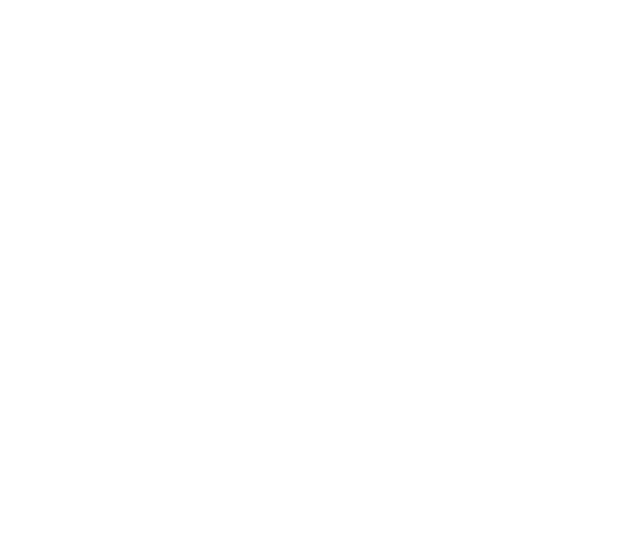
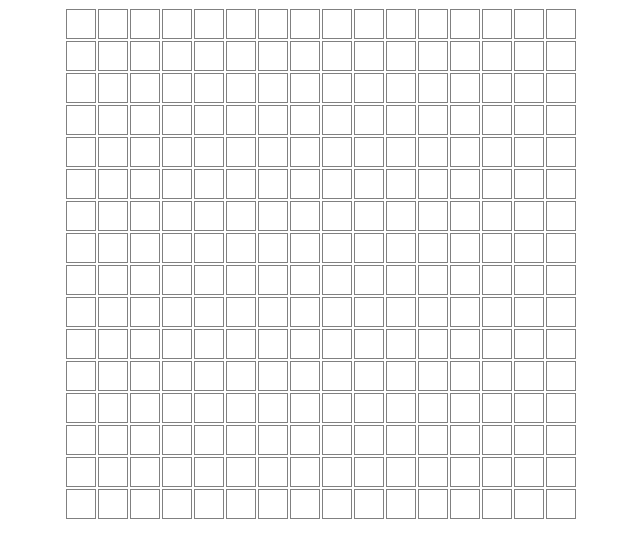
Before and after one commit to Larrys-code/Etch-A-Sketch, a plain HTML site: page index.html in a window 1280 px wide. Shown: the whole page, without its empty margins (319-959 px from the left). Drawn offline with Linux system fonts and the light colour scheme.

Commit message:
Create 16x16 square divs

```diff
--- a/app.js
+++ b/app.js
@@ -0,0 +1,18 @@
+const gameContainer = document.getElementById("etchASketchContainer");
+var docFrag = document.createDocumentFragment();
+
+for (i=0; i<16; i++){
+    var div = document.createElement("div");
+    div.className = "gameRow";
+
+    docFrag.appendChild(div);
+};
+gameContainer.appendChild(docFrag);
+const rows = document.querySelectorAll(".gameRow");
+rows.forEach(element => {
+    for (i=0; i<16; i++){
+        var square = document.createElement("div");
+        square.className = "gameBlock";
+        element.appendChild(square);
+    };
+});
--- a/index.html
+++ b/index.html
@@ -8,6 +8,7 @@
     <link rel="stylesheet" href="./styles.css"/>
 </head>
 <body>
+    <div id="etchASketchContainer"></div>
     <script src="app.js"></script>
 </body>
 </html>
--- a/styles.css
+++ b/styles.css
@@ -0,0 +1,30 @@
+* {
+    box-sizing: border-box;
+}
+
+body {
+    display: flex;
+    justify-content: center;
+    align-items: center;
+}
+
+.etchASketchContainer {
+    display: flex;
+    flex-direction: column;
+    flex: 0 0 auto;
+    justify-content: center;
+    align-content: center;
+}
+
+.gameRow {
+    display: flex;
+}
+
+.gameBlock {
+    width: 30px;
+    height: 30px;
+    border-style: solid;
+    border-width: 1px;
+    border-color: gray;
+    margin: 1px;
+}
```
